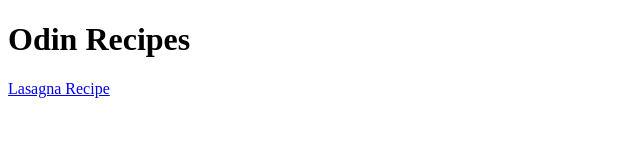
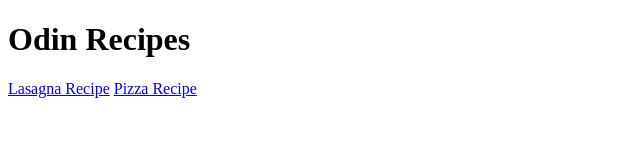
Before and after one commit to razvanpustea/odin-recipes, a plain HTML site: page index.html in a window 1280 px wide. Shown: the whole page, without its empty margins (0-640 px from the left). Drawn offline with Linux system fonts and the light colour scheme.

Commit message:
Added a link to the pizza recipe

```diff
--- a/index.html
+++ b/index.html
@@ -8,5 +8,6 @@
     <body>
         <h1>Odin Recipes</h1>
         <a href="recipes/lasagna.html">Lasagna Recipe</a>
+        <a href="recipes/pizza.html">Pizza Recipe</a>
     </body>
 </html>
```
